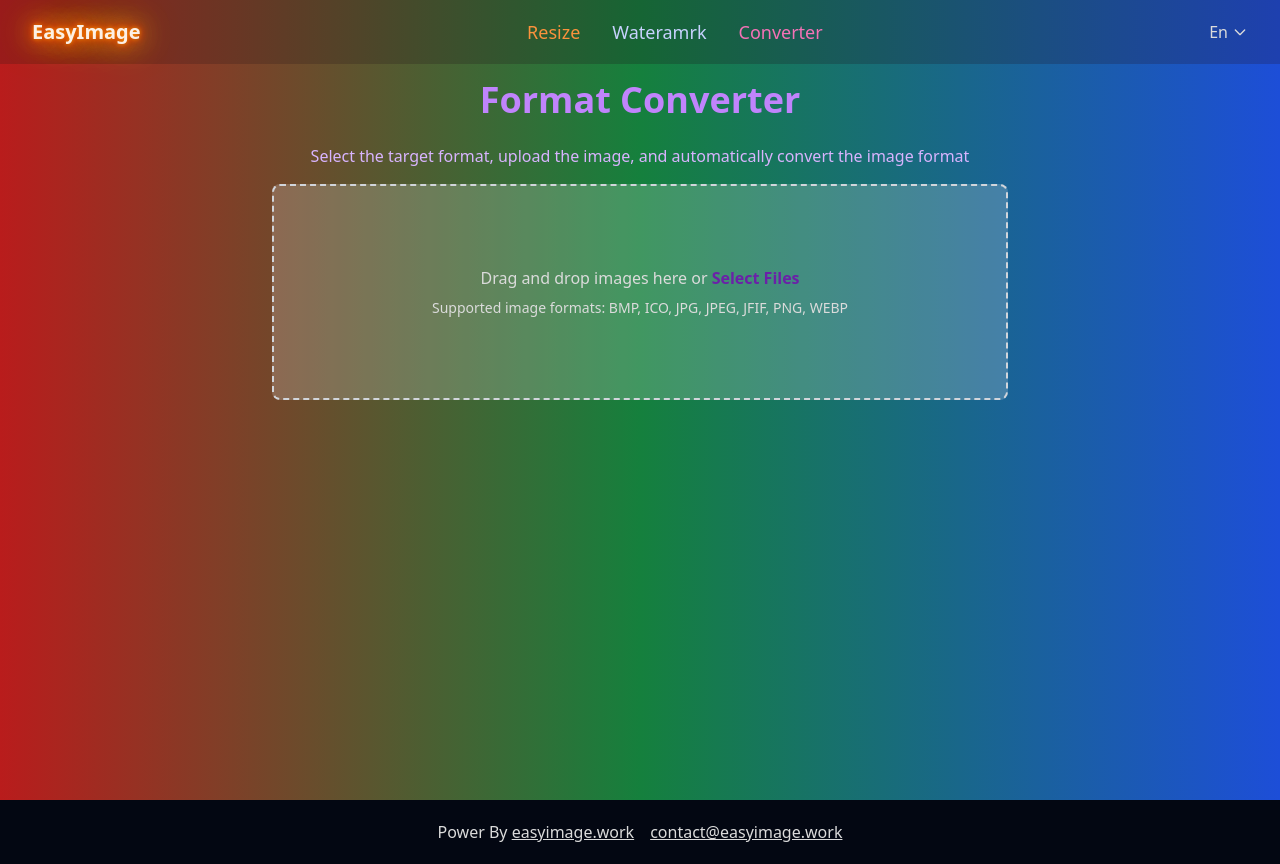
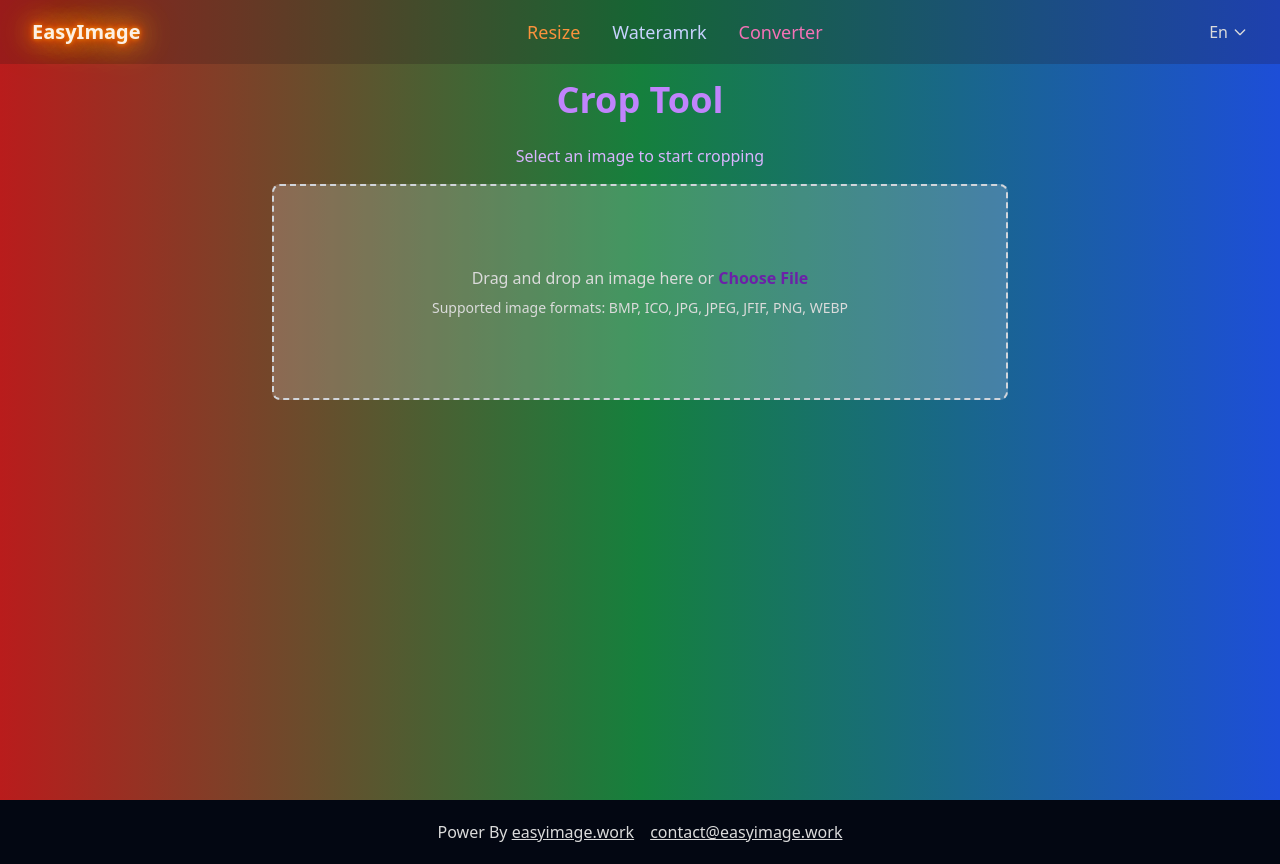
Before and after one commit to dingdangdog/easyimage.work, a Nuxt app: page /cropping.client in a window 1280 px wide. Built offline with nearby package versions, Linux system fonts and the light colour scheme.

Commit message:
fix: update localization for cropping tool and enhance UI elements

```diff
--- a/locales/en.json
+++ b/locales/en.json
@@ -1,5 +1,5 @@
 {
-  "title": "EasyImage - Free Online Image Editing Tools",
+  "title": "EasyImage.work - Free Online Image Editing Tools",
   "description": "EasyImage offers free, secure, and fast online image editing tools. No uploads needed—everything happens in your browser. Try watermarking, resizing, and format conversion now! PWA offline install!",
   "keywords": "image editing, online image tools, offline image tools, free image editor, watermark images, resize images, convert image formats, secure image processing, no upload, BMP, JPG, PNG, WEBP",
   "header": {
@@ -82,21 +82,26 @@
     "ready": "Converted Images"
   },
   "crop": {
-    "title": "Free Online Image Format Converter - EasyImage.work",
-    "description": "Convert your images to BMP, JPG, PNG, WEBP, and more with EasyImage's free online tool. Fast, secure, and no uploads needed.",
-    "keywords": "image format conversion, online converter, free image converter, BMP conversion, JPG conversion, PNG conversion, WEBP conversion, secure image processing",
-    "name": "Format Converter",
-    "tips": "Select the target format, upload the image, and automatically convert the image format",
-    "ratio-label": "Crop",
-    "ratio-placeholder": "Crop",
-    "ratio-set-button": "Crop",
-    "upload-tip": "Drag and drop images here or",
-    "upload-button": "Select Files",
+    "title": "Free Online Image Cropper | EasyImage.work - Supports BMP, ICO, JPG, JPEG, JFIF, PNG, WEBP",
+    "description": "EasyImage.work offers a free online image cropper that supports BMP, ICO, JPG, JPEG, JFIF, PNG, WEBP formats. Quickly and securely crop, rotate, mirror, and flip your images without downloading any software.",
+    "keywords": "image cropper, online cropper, free crop tool, image rotation, image mirror, image flip, BMP crop, ICO crop, JPG crop, JPEG crop, JFIF crop, PNG crop, WEBP crop, secure image processing",
+    "name": "Crop Tool",
+    "tips": "Select an image to start cropping",
+    "ratio": "Crop Ratio",
+    "image": {
+      "left": "L",
+      "left-title": "Rotate counterclockwise by 1 degree",
+      "right": "R",
+      "right-title": "Rotate clockwise by 1 degree",
+      "mirror": "Mirror",
+      "reverse": "Flip"
+    },
+    "upload-tip": "Drag and drop an image here or",
+    "upload-button": "Choose File",
     "upload-types": "Supported image formats: BMP, ICO, JPG, JPEG, JFIF, PNG, WEBP",
-    "rerun": "Reconvert Images Format",
-    "running": "Converting image format...",
-    "delete-all-button": "Delete All",
-    "download-button": "Download",
-    "preview": "Preview"
+    "remove": "Remove",
+    "reset": "Recover",
+    "preview": "Preview",
+    "download": "Download"
   }
 }
--- a/locales/zh.json
+++ b/locales/zh.json
@@ -26,8 +26,8 @@
     }
   },
   "watermark": {
-    "title": "免费图片裁剪工具 | EasyImage.work",
-    "description": "使用简单图片的免费裁剪工具，快速任意裁剪你的图片。",
+    "title": "免费图片水印工具 | EasyImage.work",
+    "description": "使用简单图片的免费在线水印工具，快速为图片添加文字或图像水印。无需上传，保护您的图片版权和隐私。",
     "keywords": "图片水印, 在线水印工具, 离线水银工具, 免费水印, 图片版权保护, 安全图片处理, 无需上传, BMP, JPG, PNG, WEBP",
     "name": "水印工具",
     "tips": "设置水印样式，上传图片，自动为图片添加水印",
@@ -82,14 +82,17 @@
     "ready": "已转换格式图片"
   },
   "crop": {
-    "title": "免费图片格式转换工具 | EasyImage.wrok",
-    "description": "使用简单图片的免费在线工具，快速将图片转换为BMP、JPG、PNG、WEBP等格式。本地处理，安全无忧。",
-    "keywords": "图片裁剪, 颠倒, 镜像, 在线图片裁剪工具, 离线图片裁剪工具, 免费图片转换, 安全图片处理",
+    "title": "免费在线图片裁剪工具 | EasyImage.work - 支持 BMP, ICO, JPG, JPEG, JFIF, PNG, WEBP",
+    "description": "EasyImage.work 提供免费的在线图片裁剪工具，支持 BMP, ICO, JPG, JPEG, JFIF, PNG, WEBP 等多种格式。快速、安全地裁剪、旋转、镜像和颠倒你的图片，无需下载软件。",
+    "keywords": "图片裁剪, 在线裁剪, 离线裁剪, 免费裁剪工具, 图片旋转, 图片镜像, 图片颠倒, BMP 裁剪, ICO 裁剪, JPG 裁剪, JPEG 裁剪, JFIF 裁剪, PNG 裁剪, WEBP 裁剪, 安全图片处理",
     "name": "裁剪工具",
-    "tips": "选择图片，开始裁剪",
+    "tips": "选择图片，开始自由裁剪",
+    "ratio": "裁剪比例",
     "image": {
-      "left": "逆时针旋转一度",
-      "right": "顺时针旋转一度",
+      "left": "L",
+      "left-title": "逆时针旋转1度",
+      "right": "R",
+      "right-title": "顺时针旋转1度",
       "mirror": "镜像",
       "reverse": "颠倒"
     },
--- a/pages/cropping.client.vue
+++ b/pages/cropping.client.vue
@@ -82,6 +82,28 @@
 
     <div
       v-if="cropperVisible"
+      class="flex md:justify-center items-center mt-2 w-full"
+    >
+      <div class="mr-2">{{ $t("crop.ratio") }}</div>
+      <div class="flex-1 flex space-x-2 overflow-x-auto p-1">
+        <button
+          v-for="ratio of selectionRatioOptions"
+          :key="ratio.value"
+          class="px-2 py-1 shadow-sm rounded-sm hover:bg-purple-500/80 duration-150 ease-in-out"
+          :class="
+            selection.aspectRatio == ratio.value
+              ? 'bg-purple-300/60 shadow-purple-500 text-purple-500'
+              : 'bg-gray-300/60 shadow-gray-500'
+          "
+          @click="setSelectionRatio(ratio.value)"
+        >
+          {{ ratio.label }}
+        </button>
+      </div>
+    </div>
+
+    <div
+      v-if="cropperVisible"
       class="flex justify-center items-center space-x-2 mt-2 w-full overflow-x-auto p-1"
     >
       <button
@@ -92,68 +114,42 @@
       </button>
 
       <button
-        class="px-2 py-1 shadow-sm rounded-sm bg-gray-300/60 shadow-gray-500 hover:bg-purple-500/80 duration-150 ease-in-out"
-        title="image.$rotate('-45deg')"
+        class="px-4 py-1 shadow-sm rounded-sm bg-gray-300/60 shadow-gray-500 hover:bg-purple-500/80 duration-150 ease-in-out"
+        :title="$t('crop.image.left-title')"
+        @click="leftRotateImage()"
+      >
+        {{ $t("crop.image.left") }}
+      </button>
+      <button
+        class="px-4 py-1 shadow-sm rounded-sm bg-gray-300/60 shadow-gray-500 hover:bg-purple-500/80 duration-150 ease-in-out"
+        :title="$t('crop.image.right-title')"
         @click="rightRotateImage()"
       >
-        <!-- <i class="bi-arrow-90deg-left"></i> -->
-        right
+        {{ $t("crop.image.right") }}
       </button>
       <button
         class="px-2 py-1 shadow-sm rounded-sm bg-gray-300/60 shadow-gray-500 hover:bg-purple-500/80 duration-150 ease-in-out"
-        title="image.$rotate('45deg')"
-        @click="leftRotateImage()"
+        @click="mirrorImage()"
       >
-        <!-- <i class="bi-arrow-90deg-right"></i> -->
-        left
+        {{ $t("crop.image.mirror") }}
       </button>
       <button
         class="px-2 py-1 shadow-sm rounded-sm bg-gray-300/60 shadow-gray-500 hover:bg-purple-500/80 duration-150 ease-in-out"
-        title="image.$rotate('45deg')"
-        @click="mirrorImage()"
-      >
-        <!-- <i class="bi-arrow-90deg-right"></i> -->
-        镜像
-      </button>
-      <button
-        class="px-2 py-1 shadow-sm rounded-sm bg-gray-300/60 shadow-gray-500 hover:bg-purple-500/80 duration-150 ease-in-out"
-        title="image.$rotate('45deg')"
         @click="reverseImage()"
       >
-        <!-- <i class="bi-arrow-90deg-right"></i> -->
-        颠倒
+        {{ $t("crop.image.reverse") }}
       </button>
       <button
         class="bg-green-500 hover:bg-green-400 text-white font-bold py-1 px-2 rounded-md focus:outline-none focus:shadow-outline transition duration-300 ease-in-out"
         @click="resetCropper()"
       >
-        <!-- <i class="bi-arrow-90deg-right"></i> -->
-        重置
+        {{ $t("crop.reset") }}
       </button>
     </div>
 
     <div
       v-if="cropperVisible"
-      class="flex md:justify-center items-center space-x-2 mt-2 w-full overflow-x-auto p-1"
-    >
-      <button
-        v-for="ratio of selectionRatioOptions"
-        :key="ratio.value"
-        class="px-2 py-1 shadow-sm rounded-sm hover:bg-purple-500/80 duration-150 ease-in-out"
-        :class="
-          selection.aspectRatio == ratio.value
-            ? 'bg-purple-300/60 shadow-purple-500 text-purple-500'
-            : 'bg-gray-300/60 shadow-gray-500'
-        "
-        @click="setSelectionRatio(ratio.value)"
-      >
-        {{ ratio.label }}
-      </button>
-    </div>
-
-    <div
-      v-if="cropperVisible"
-      class="mt-2 md:mt-4 flex flex-col space-y-4 md:space-y-0 md:space-x-4 md:flex-row items-center justify-center"
+      class="mt-2 md:mt-4 flex flex-col space-y-4 items-center justify-center"
     >
       <div
         class="cursor-pointer w-full min-h-40 md:max-w-[50%] p-2 bg-purple-300/50 rounded-md overflow-hidden border border-purple-300 flex items-center justify-center"
@@ -165,9 +161,7 @@
           selection="#cropperSelection"
         />
       </div>
-      <div
-        class="flex flex-row md:flex-col space-x-4 md:space-y-4 md:space-x-0 justify-center"
-      >
+      <div class="flex flex-row space-x-4 justify-center">
         <button
           @click="previewCropping"
           class="bg-blue-500 hover:bg-blue-400 text-white font-bold py-3 px-6 rounded-lg focus:outline-none focus:shadow-outline transition duration-300 ease-in-out"
@@ -423,7 +417,7 @@ const getOriginSize = (image: string) => {
   img.src = image;
   originSize.value.width = img.naturalWidth;
   originSize.value.height = img.naturalHeight;
-  console.log(originSize.value);
+  // console.log(originSize.value);
 };
 
 // 重置裁剪元素
```
